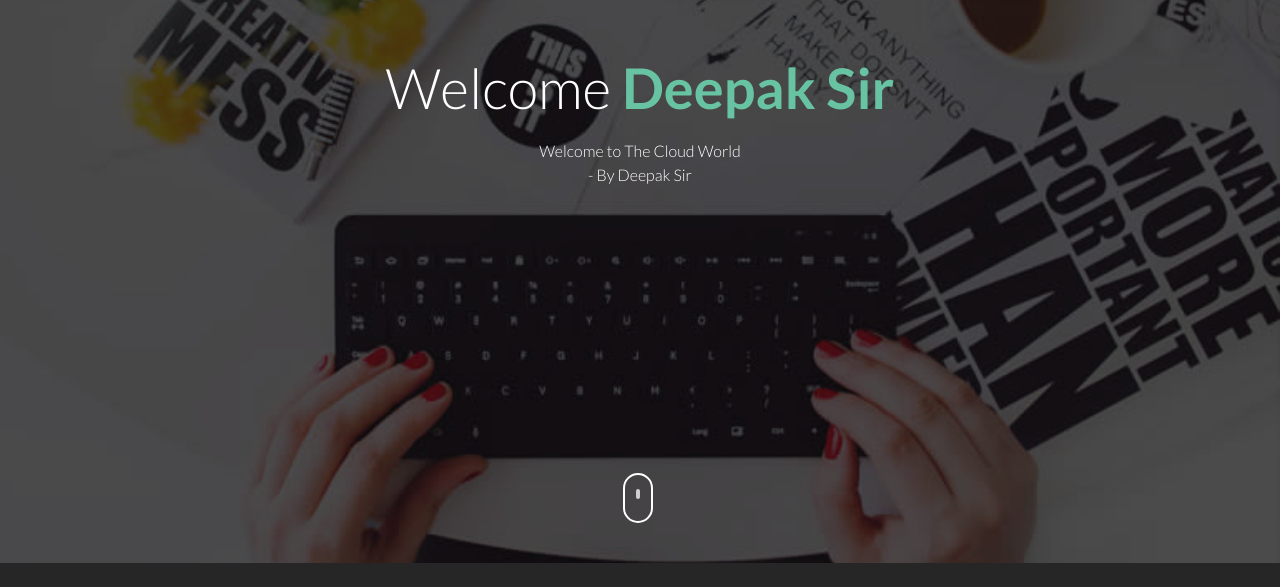
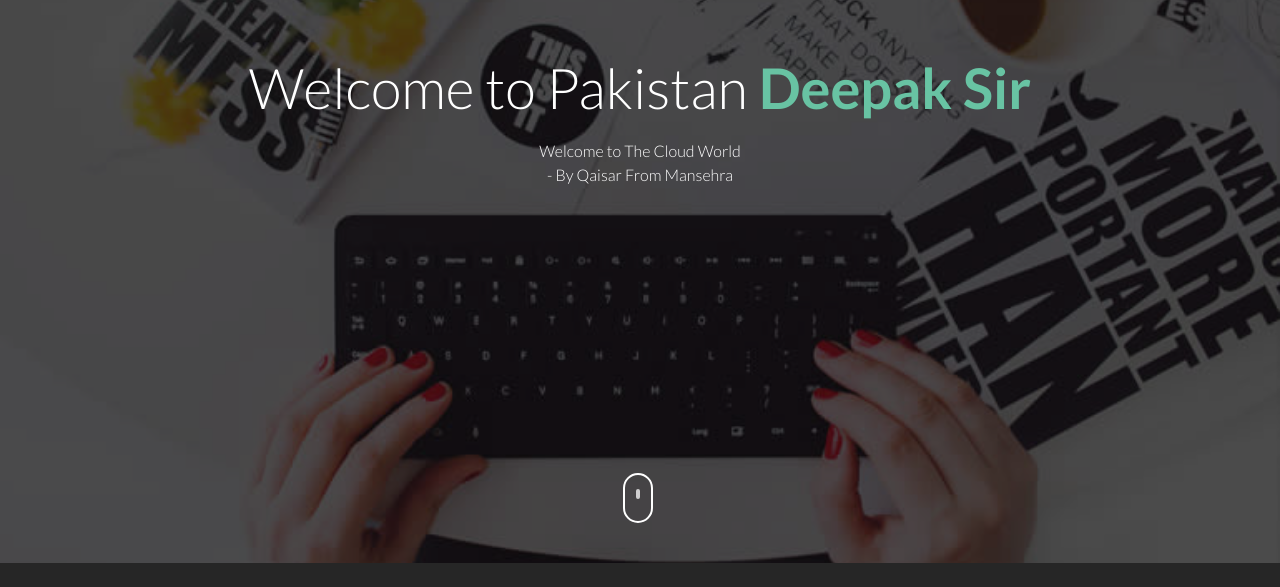
Before and after one commit to MuhammadQaisar/codedeploy, a plain HTML site: page index.html in a window 1280 px wide. Shown: the part 237-824 px from the top of the page. Drawn offline with Linux system fonts and the light colour scheme.

Commit message:
Update index.html

```diff
--- a/index.html
+++ b/index.html
@@ -39,8 +39,8 @@
 				<div class="col-md-12 text-center st-header-content">
 					<div class="logo"><a href=""><img src="images/logo.png" alt=""></a></div>
 					<div class="st-header-title">
-						<h2>Welcome <span>Deepak Sir</span></h2>
-						<p>Welcome to The Cloud World <br /> - By Deepak Sir </p>
+						<h2>Welcome to Pakistan <span>Deepak Sir</span></h2>
+						<p>Welcome to The Cloud World <br /> - By Qaisar From Mansehra </p>
 					</div>
 				</div>
 			</div>
```
